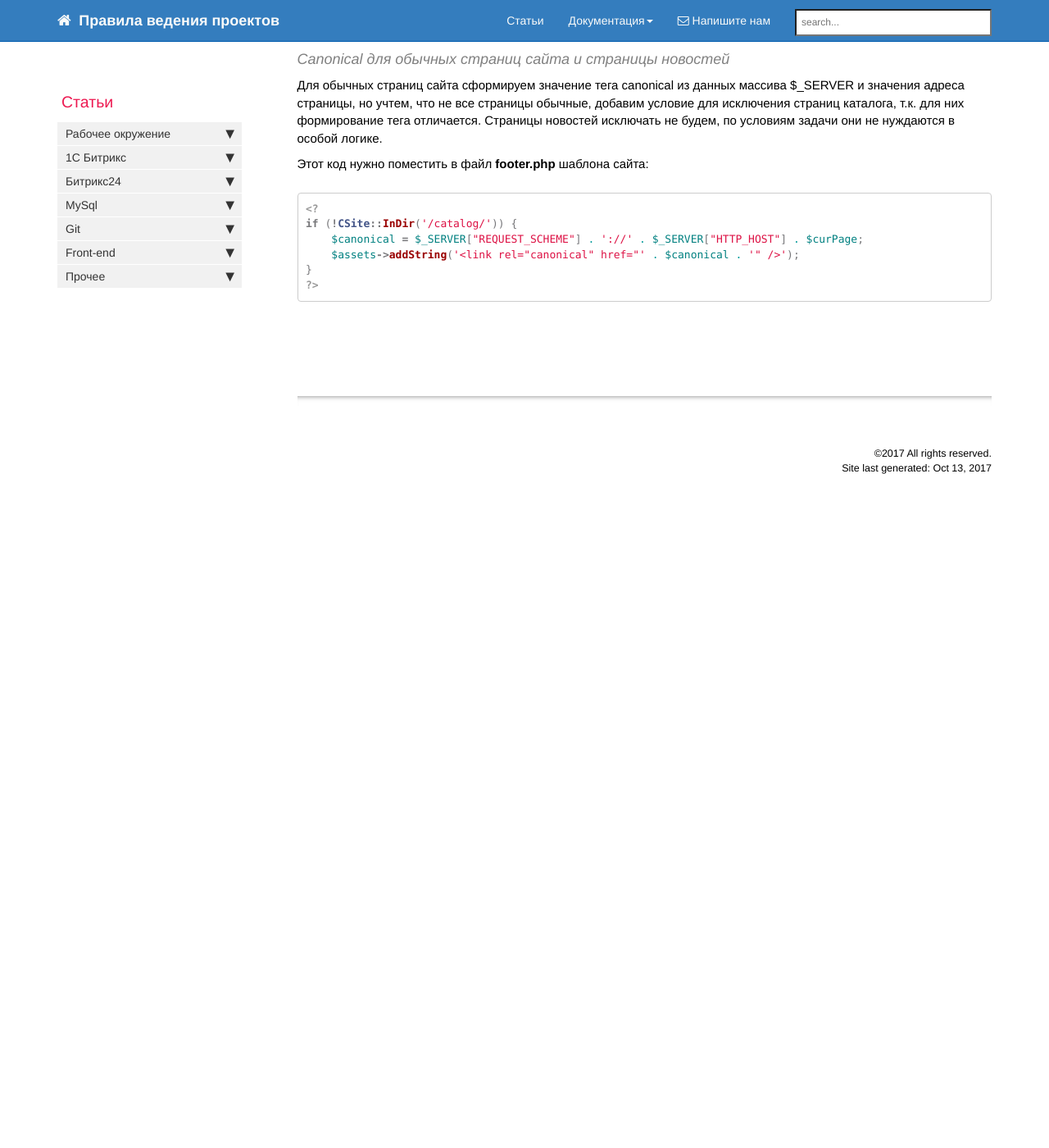
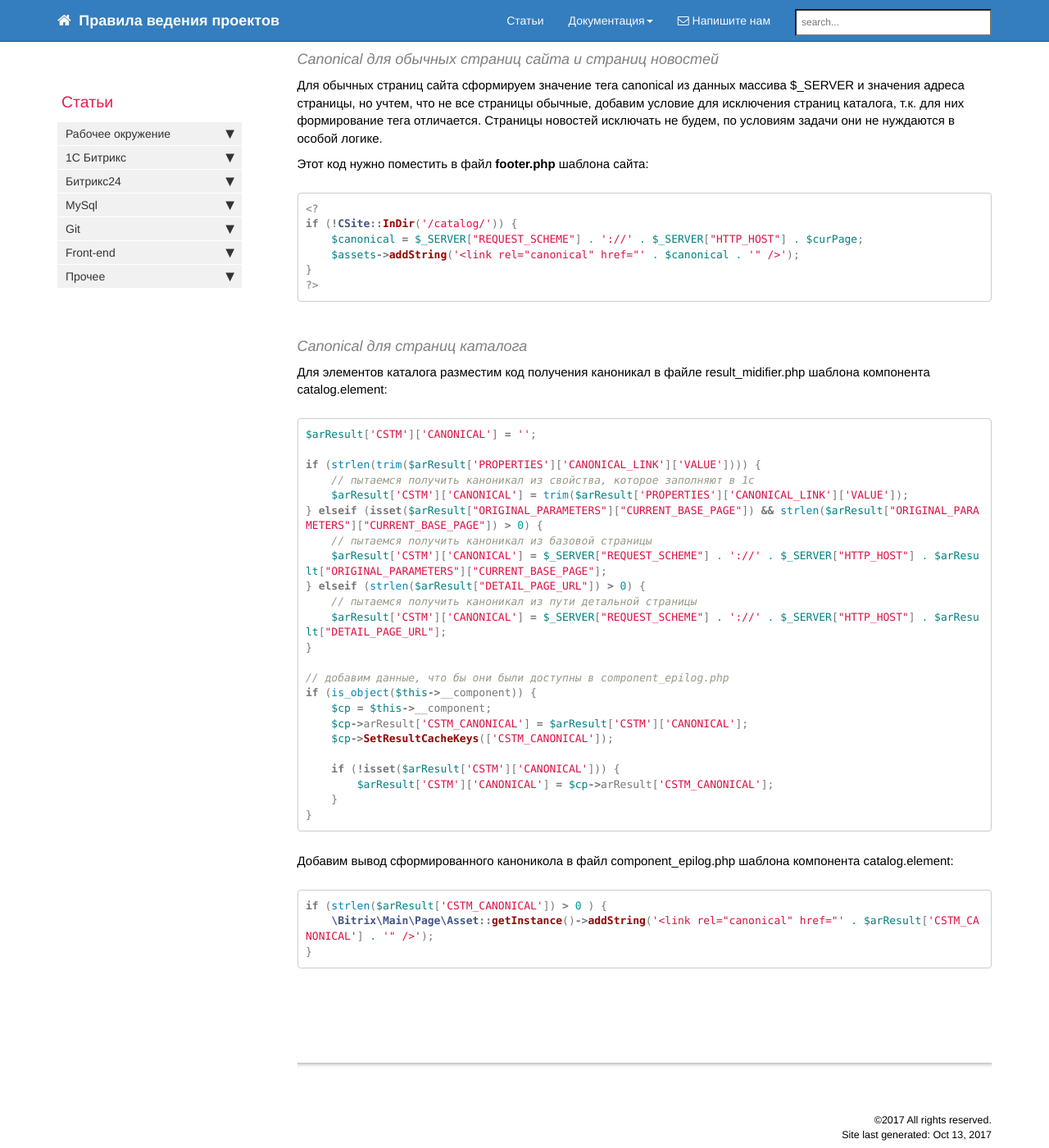
Before and after one commit to gdecider/gdecider.github.io, a Jekyll site: the page built from pages/articles/articles-bx-canonicel-link-add.md, in a window 1280 px wide and 1400 px high, scrolled down 514 px. Shown: the whole window at 82% size. Built offline with Jekyll 4.4.1, drawn with Linux system fonts in a browser that asks for light colours; nearby versions of some CDN libraries; comment, search, counter and statistics services are not loaded; before the commit the page ends 1144 px from its top, so only the background shows below that.

Commit message:
Update articles-bx-canonicel-link-add.md

````diff
--- a/pages/articles/articles-bx-canonicel-link-add.md
+++ b/pages/articles/articles-bx-canonicel-link-add.md
@@ -22,7 +22,7 @@
 
 Для каждого из этих типов страниц нужно сформировать link canonical.
 
-#### Canonical для обычных страниц сайта и страницы новостей
+#### Canonical для обычных страниц сайта и страниц новостей
 
 Для обычных страниц сайта сформируем значение тега canonical из данных массива $_SERVER и значения адреса страницы, но учтем, что не все страницы обычные, добавим условие для исключения страниц каталога, т.к. для них формирование тега отличается. Страницы новостей исключать не будем, по условиям задачи они не нуждаются в особой логике.
 
@@ -36,3 +36,41 @@
 }
 ?>
  ```
+
+#### Canonical для страниц каталога
+
+Для элементов каталога разместим код получения каноникал в файле result_midifier.php шаблона компонента catalog.element:
+
+```php
+$arResult['CSTM']['CANONICAL'] = '';
+
+if (strlen(trim($arResult['PROPERTIES']['CANONICAL_LINK']['VALUE']))) {
+    // пытаемся получить каноникал из свойства, которое заполняют в 1с
+    $arResult['CSTM']['CANONICAL'] = trim($arResult['PROPERTIES']['CANONICAL_LINK']['VALUE']);
+} elseif (isset($arResult["ORIGINAL_PARAMETERS"]["CURRENT_BASE_PAGE"]) && strlen($arResult["ORIGINAL_PARAMETERS"]["CURRENT_BASE_PAGE"]) > 0) {
+    // пытаемся получить каноникал из базовой страницы
+    $arResult['CSTM']['CANONICAL'] = $_SERVER["REQUEST_SCHEME"] . '://' . $_SERVER["HTTP_HOST"] . $arResult["ORIGINAL_PARAMETERS"]["CURRENT_BASE_PAGE"];
+} elseif (strlen($arResult["DETAIL_PAGE_URL"]) > 0) {
+    // пытаемся получить каноникал из пути детальной страницы
+    $arResult['CSTM']['CANONICAL'] = $_SERVER["REQUEST_SCHEME"] . '://' . $_SERVER["HTTP_HOST"] . $arResult["DETAIL_PAGE_URL"];
+}
+
+// добавим данные, что бы они были доступны в component_epilog.php
+if (is_object($this->__component)) {
+    $cp = $this->__component;
+    $cp->arResult['CSTM_CANONICAL'] = $arResult['CSTM']['CANONICAL'];
+    $cp->SetResultCacheKeys(['CSTM_CANONICAL']);
+
+    if (!isset($arResult['CSTM']['CANONICAL'])) {
+        $arResult['CSTM']['CANONICAL'] = $cp->arResult['CSTM_CANONICAL'];
+    }
+}
+```
+
+Добавим вывод сформированного каноникола в файл component_epilog.php шаблона компонента catalog.element:
+
+```php
+if (strlen($arResult['CSTM_CANONICAL']) > 0 ) {
+    \Bitrix\Main\Page\Asset::getInstance()->addString('<link rel="canonical" href="' . $arResult['CSTM_CANONICAL'] . '" />');
+}
+```
````
